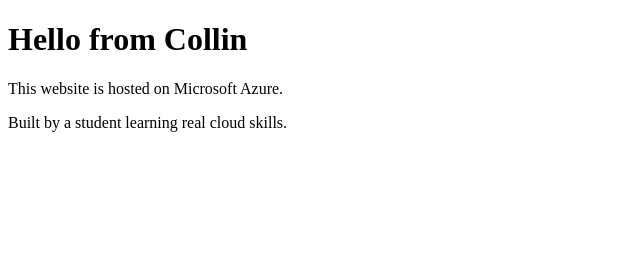
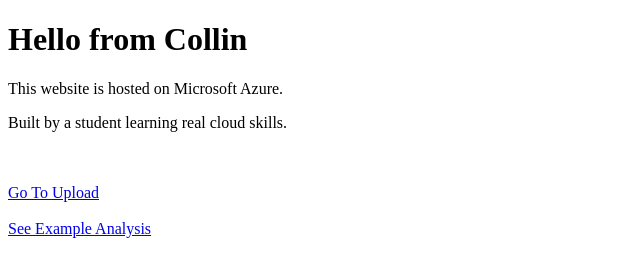
Before and after one commit to lloinc/azure-learning-project, a plain HTML site: page index.html in a window 1280 px wide. Shown: the whole page, without its empty margins (0-640 px from the left). Drawn offline with Linux system fonts and the light colour scheme.

Commit message:
Update index.html with navigation links
Added navigation links to upload and analysis pages.

```diff
--- a/index.html
+++ b/index.html
@@ -4,8 +4,13 @@
     <title>My First Azure Project</title>
   </head>
   <body>
-    <h1>Hello from Collin </h1>
+    <h1>Hello from Collin</h1>
     <p>This website is hosted on Microsoft Azure.</p>
     <p>Built by a student learning real cloud skills.</p>
+
+    <br><br>
+    <a href="upload.html">Go To Upload</a>
+    <br><br>
+    <a href="analysis.html">See Example Analysis</a>
   </body>
 </html>
```
